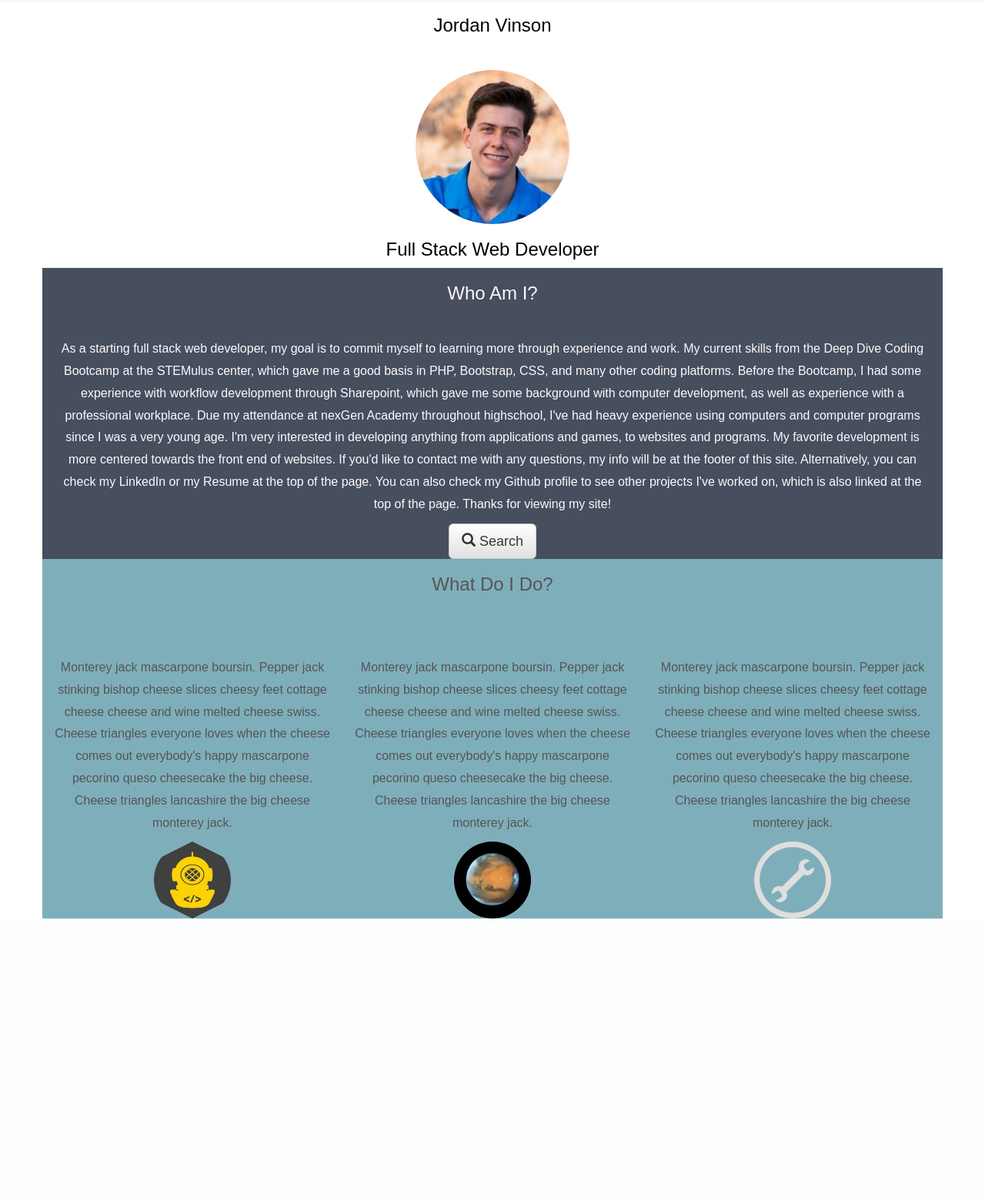
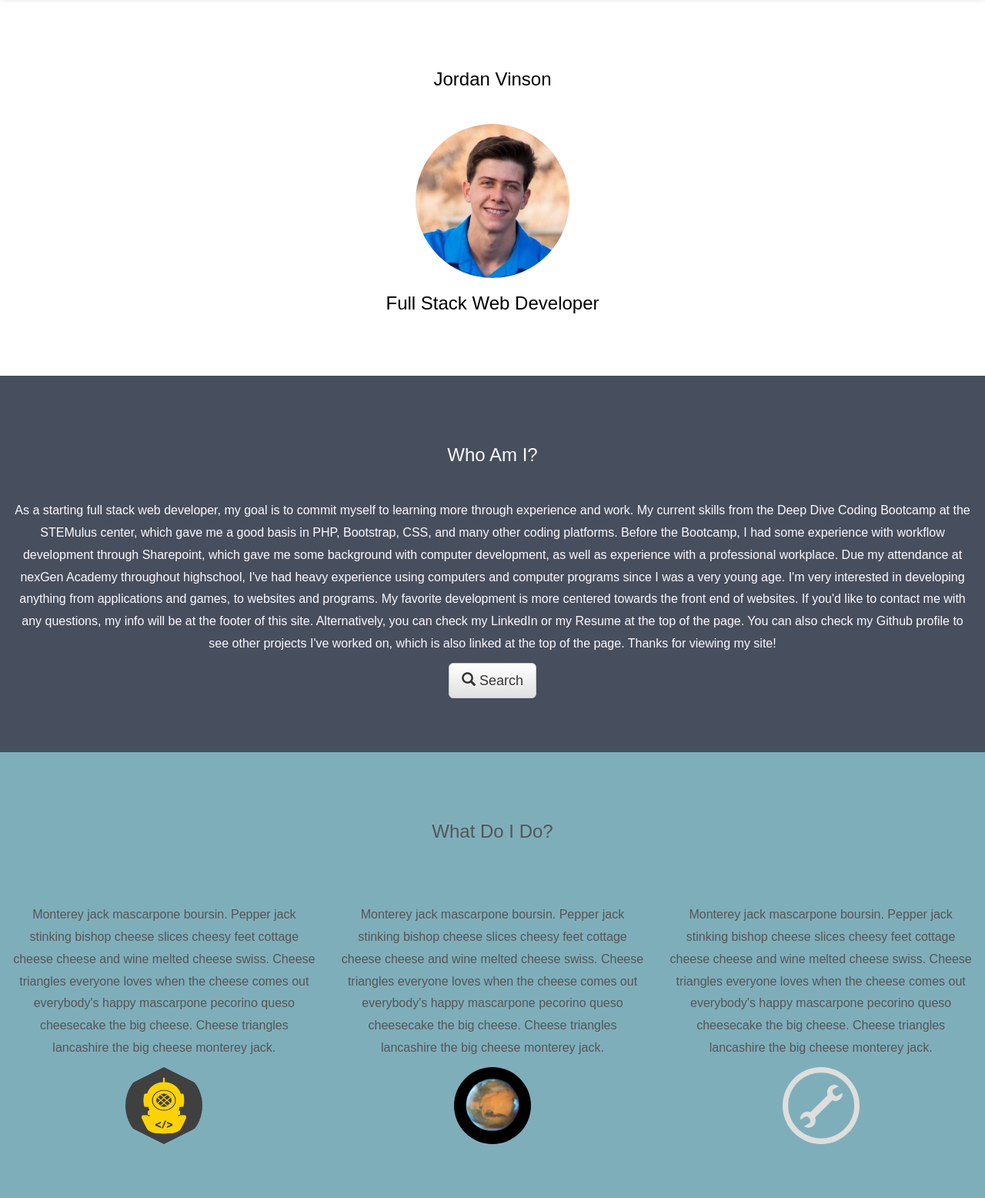
Before and after one commit to jordanv215/moparvinson-jordanpwp, a PHP site: page / in a window 1280 px wide. Shown: the part 80-1636 px from the top of the page at 77% size. Before the commit the page ends 1273 px from the top, so only its background shows below. Run offline with PHP 8.4, Linux system fonts and the light colour scheme; some libraries are stand-ins or nearby versions.

Commit message:
Changed containers back to fluid. Now working on removing wall of text

```diff
--- a/public_html/index.php
+++ b/public_html/index.php
@@ -121,7 +121,7 @@
 		</nav>
 
 		<!-- container 1 -->
-		<div class="container bg-1 text-center">
+		<div class="container-fluid bg-1 text-center">
 			<h3 class="margin">Jordan Vinson</h3>
 			<img class="img-circle" src="image/jordan-face.jpg" alt="myheadshot" height="200" width="200">
 			<h3>Full Stack Web Developer</h3>
@@ -129,7 +129,7 @@
 
 
 			<!-- contianer 2 -->
-		<div class="container bg-2 text-center">
+		<div class="container-fluid bg-2 text-center">
 			<h3 class="margin">Who Am I?</h3>
 			<p>As a starting full stack web developer, my goal is to commit myself to learning more through experience and
 				work. My current skills from the Deep Dive Coding Bootcamp at the STEMulus center, which gave me a good
@@ -149,7 +149,7 @@
 			</a>
 		</div>
 		<!-- container 3 -->
-		<div class="container bg-3 text-center">
+		<div class="container-fluid bg-3 text-center">
 			<h3 class="margin">What Do I Do?</h3><br>
 			<div class="row">
 				<div class="col-sm-4">
```
